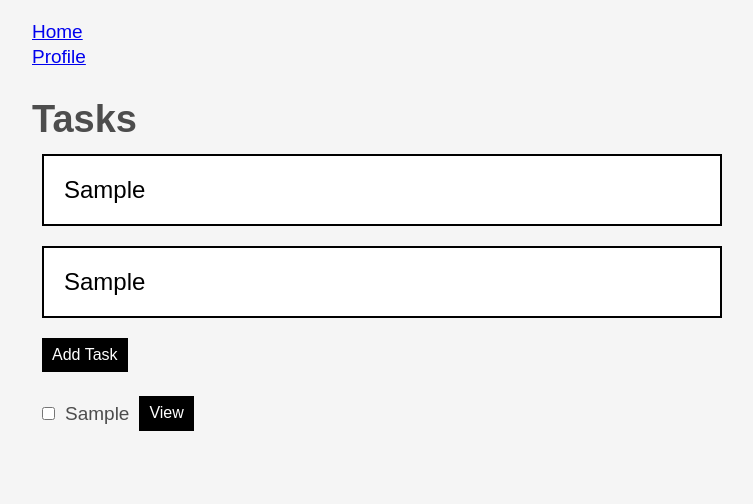
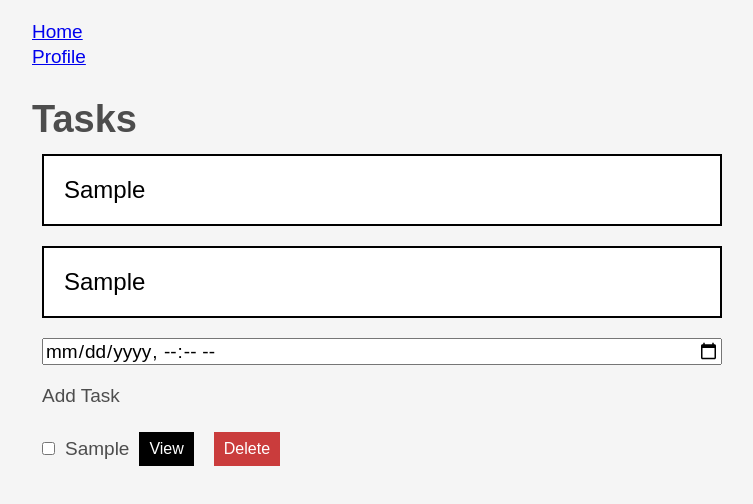
Before and after one commit to Mihuy1/TodoWebsite, a React (Vite) app: page / in a window 1280 px wide. Both pictures are taken after typing "Sample", "Sample" into the empty fields and a click on the button "Add Task". Shown: the top 504 px of the page, without its empty margins (268-1021 px from the left). Built offline with nearby package versions, Linux system fonts and the light colour scheme.

Commit message:
feat: Add date to tasks and delete button

```diff
--- a/src/components/AddTaskForm.jsx
+++ b/src/components/AddTaskForm.jsx
@@ -10,7 +10,9 @@ const AddTaskForm = (props) => {
         event.preventDefault();
         const newTaskName = event.target.name.value;
         const newTaskDetails = event.target.details.value;
-        handleAddTask(newTaskName, newTaskDetails);
+        const newTaskDate = event.target.date.value;
+
+        handleAddTask(newTaskName, newTaskDetails, newTaskDate);
       }}
     >
       <input
@@ -25,6 +27,7 @@ const AddTaskForm = (props) => {
         className="input__lg"
         placeholder="Task details"
       />
+      <input name="date" aria-label="Date and time" type="datetime-local" />
       <Button buttonText="Add Task" />
     </form>
   );
--- a/src/components/Button.jsx
+++ b/src/components/Button.jsx
@@ -1,10 +1,10 @@
 import PropTypes from 'prop-types';
 
 function Button(props) {
-  const {buttonText, onClick} = props;
+  const {buttonText, onClick, className} = props;
   return (
     <>
-      <button className="custom-button" onClick={onClick}>
+      <button className={className} onClick={onClick}>
         {buttonText}
       </button>
     </>
@@ -13,7 +13,8 @@ function Button(props) {
 
 Button.propTypes = {
   buttonText: PropTypes.string.isRequired,
-  onClick: PropTypes.func.isRequired,
+  onClick: PropTypes.func,
+  className: PropTypes.string,
 };
 
 export default Button;
--- a/src/components/EditTaskForm.jsx
+++ b/src/components/EditTaskForm.jsx
@@ -9,25 +9,27 @@ const EditTaskForm = (props) => {
         event.preventDefault();
         const newName = event.target.name.value;
         const newDetails = event.target.details.value;
-        handleEditTask(item.id, newName, newDetails);
-        console.log('item.id', item.id);
-        console.log('newName', newName);
-        console.log('newDetails', newDetails);
-        console.log('event', event);
+        const newDate = event.target.date.value;
+
+        handleEditTask(item.id, newName, newDetails, newDate);
       }}
     >
-      <input
-        type="text"
-        name="name"
-        className="input__sm"
-        defaultValue={item.name}
-      />
-      <input
-        type="text"
-        name="details"
-        className="input__sm"
-        defaultValue={item.details}
-      />
+      <div className="edit_task_form">
+        <textarea
+          type="text"
+          name="details"
+          className="input__sm"
+          defaultValue={item.details}
+          rows={4}
+          cols={40}
+        />
+        <input
+          name="date"
+          aria-label="Date and time"
+          type="datetime-local"
+          defaultValue={item.date}
+        />{' '}
+      </div>
       <button type="submit">Save</button>
     </form>
   );
--- a/src/components/Task.jsx
+++ b/src/components/Task.jsx
@@ -4,16 +4,13 @@ import {useState} from 'react';
 import EditTaskForm from './EditTaskForm';
 
 const Task = (props) => {
-  const {item, onStatusChange, handleEditTask} = props;
+  const {item, onStatusChange, handleEditTask, handleDeleteTask} = props;
 
   const [isViewing, setIsViewing] = useState(false);
 
   const handleCheckboxChange = (event) => {
     onStatusChange(item.id, event.target.checked);
-    console.log('item in handleCheckboxChange', item.id, event.target.checked);
   };
-
-  console.log('item', item.id);
 
   return (
     <>
@@ -24,10 +21,18 @@ const Task = (props) => {
           onChange={handleCheckboxChange}
         />{' '}
         <p>{item.name}</p>
-        <Button
-          onClick={() => setIsViewing(!isViewing)}
-          buttonText={isViewing ? 'Hide' : 'View'}
-        />
+        <div>
+          <Button
+            className="button__view"
+            onClick={() => setIsViewing(!isViewing)}
+            buttonText={isViewing ? 'Hide' : 'View'}
+          />
+          <Button
+            className="button__delete"
+            onClick={() => handleDeleteTask(item.id)}
+            buttonText="Delete"
+          />
+        </div>
       </div>
       <div>
         {isViewing && (
@@ -42,6 +47,7 @@ Task.propTypes = {
   item: PropTypes.object.isRequired,
   handleEditTask: PropTypes.func.isRequired,
   onStatusChange: PropTypes.func.isRequired,
+  handleDeleteTask: PropTypes.func.isRequired,
 };
 
 export default Task;
--- a/src/hooks/ApiHooks.js
+++ b/src/hooks/ApiHooks.js
@@ -14,13 +14,15 @@ const useTask = () => {
     localStorage.setItem('tasks', JSON.stringify(todoArray));
   }, [todoArray]);
 
-  const handleAddTask = (newTaskName, newTaskDetails) => {
+  const handleAddTask = (newTaskName, newTaskDetails, newTaskDate) => {
     const newTask = {
       id: todoArray.length + 1,
       name: newTaskName,
       details: newTaskDetails,
+      date: newTaskDate,
       status: false,
     };
+    console.log('newTask', newTask);
     setTodoArray([...todoArray, newTask]);
   };
 
@@ -33,16 +35,20 @@ const useTask = () => {
     console.log('new todoArray', todoArray);
   };
 
-  const handleEditTask = (id, newName, newDetails) => {
+  const handleEditTask = (id, newName, newDetails, newDate) => {
     const updatedTasks = todoArray.map((task) =>
-      task.id === id ? {...task, name: newName, details: newDetails} : task,
+      task.id === id
+        ? {...task, name: newName, details: newDetails, date: newDate}
+        : task,
     );
     setTodoArray(updatedTasks);
-    console.log('newName in handleEditTask', newName);
-    console.log('newDetails in handleEditTask', newDetails);
-    console.log('updatedTasks', updatedTasks);
-    console.log('new todoArray', todoArray);
   };
+
+  const handleDeleteTask = (id) => {
+    const updatedTasks = todoArray.filter((task) => task.id !== id);
+    setTodoArray(updatedTasks);
+  };
+
   const onStatusChange = (id, newStatus) => {
     const updatedTasks = todoArray.map((task) =>
       task.id === id ? {...task, status: newStatus} : task,
@@ -55,6 +61,7 @@ const useTask = () => {
     handleAddTask,
     handleSaveTask,
     handleEditTask,
+    handleDeleteTask,
     onStatusChange,
   };
 };
--- a/src/index.css
+++ b/src/index.css
@@ -310,7 +310,7 @@ body {
   margin-right: 1rem;
 }
 
-.custom-button {
+.button__view {
   background-color: #000;
   border: none;
   color: #fff;
@@ -319,6 +319,30 @@ body {
   padding: 0.8rem 1rem;
 }
 
-.custom-button:hover {
+.button__view:hover {
   background-color: #4d4d4d;
 }
+
+.button__delete {
+  background-color: #ca3c3c;
+  color: #fff;
+  border: none;
+  cursor: pointer;
+  font-size: 1.6rem;
+  padding: 0.8rem 1rem;
+}
+
+.button__delete:hover {
+  background-color: #bd2130;
+}
+
+.edit_task_form form {
+  display: flex;
+  flex-direction: column;
+}
+
+.edit_task_form textarea,
+form input[type='datetime-local'] {
+  width: 100%;
+  margin-bottom: 1rem;
+}
--- a/src/views/Home.jsx
+++ b/src/views/Home.jsx
@@ -8,6 +8,7 @@ const Home = () => {
     handleAddTask,
     handleEditTask,
     handleSaveTask,
+    handleDeleteTask,
     onStatusChange,
   } = useTask();
 
@@ -18,13 +19,14 @@ const Home = () => {
       <AddTaskForm handleAddTask={handleAddTask} />
       {todoArray.map(
         (item) => (
-          console.log('item', item),
+          console.log('Log from Home.jsx, ' + 'item', item.date),
           (
             <Task
               key={item.id}
               item={item}
               handleEditTask={handleEditTask}
               handleSaveTask={handleSaveTask}
+              handleDeleteTask={handleDeleteTask}
               onStatusChange={onStatusChange}
             />
           )
```
